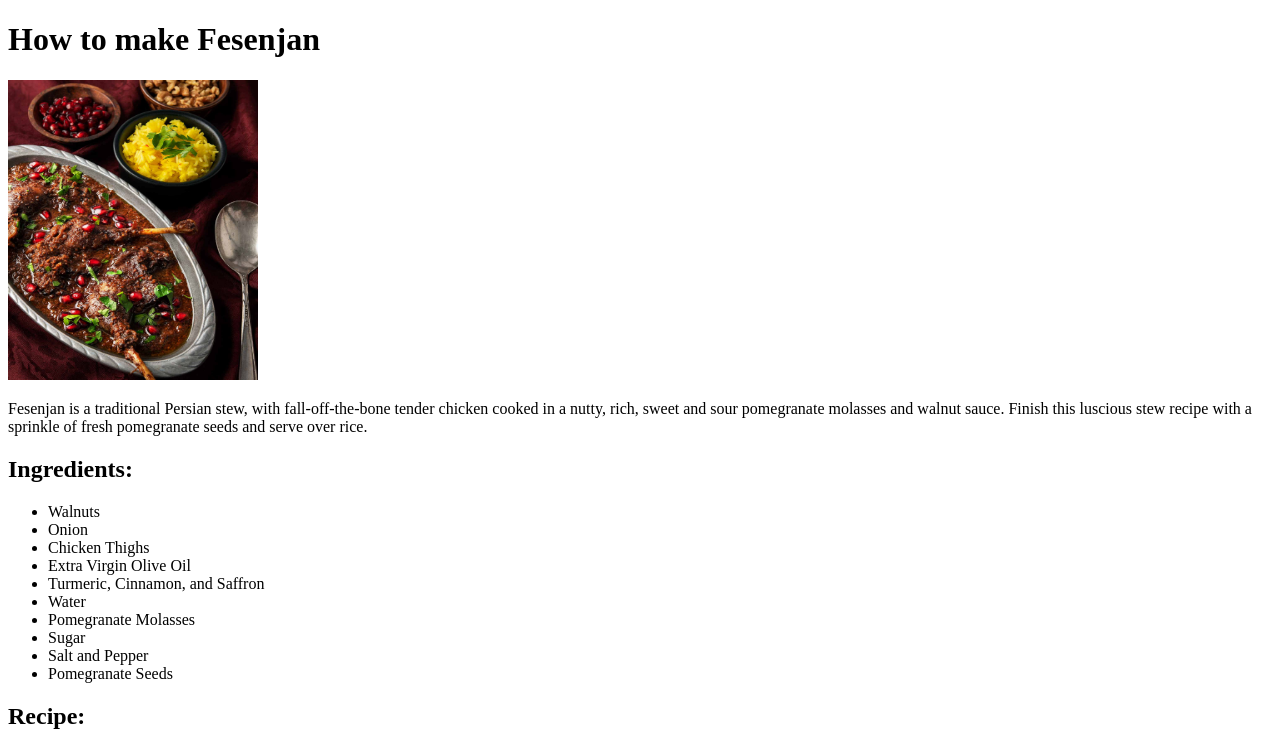
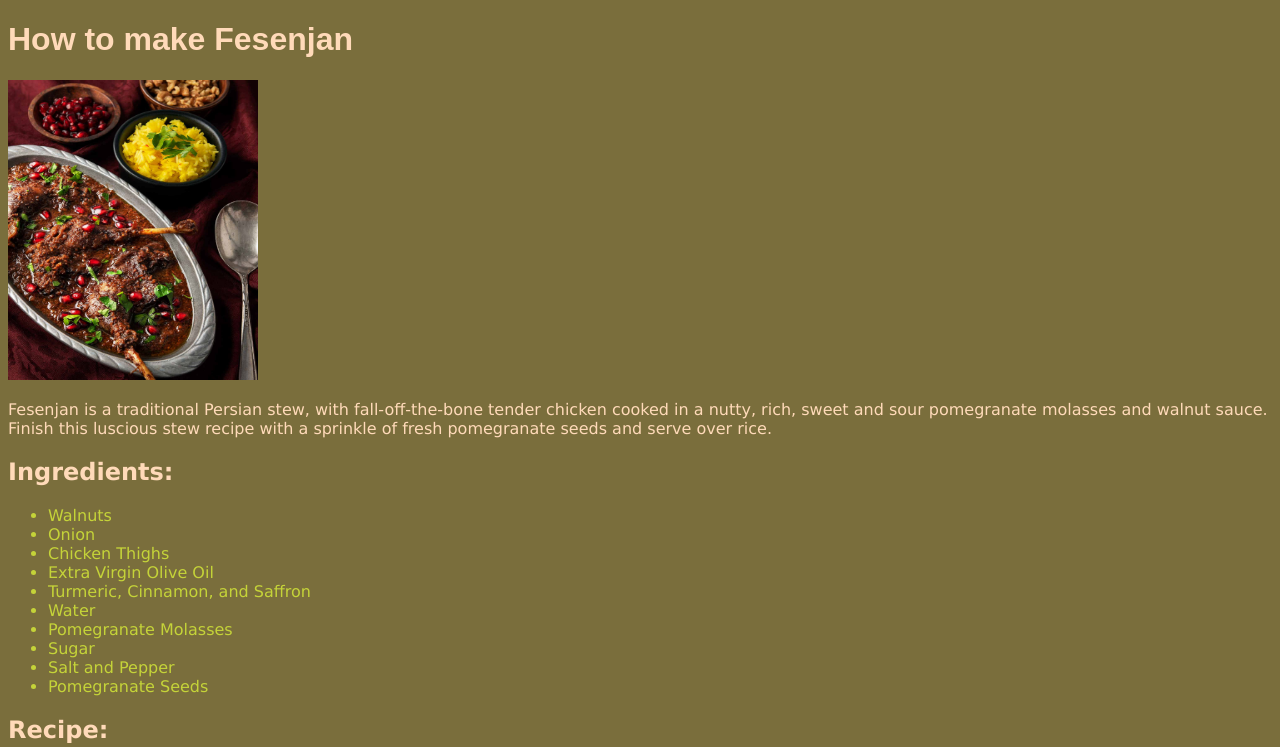
Before and after one commit to nickamo44/odin-recipes, a plain HTML site: page recipes/fesenjan.html in a window 1280 px wide. Shown: the top 747 px of the page. Drawn offline with Linux system fonts and the light colour scheme.

Commit message:
css file added

```diff
--- a/recipes/fesenjan.html
+++ b/recipes/fesenjan.html
@@ -3,6 +3,7 @@
 <head>
     <meta charset="UTF-8">
     <meta name="viewport" content="width=device-width, initial-scale=1.0">
+    <link rel="stylesheet" href="../styles.css">
     <title>How to make Fesenjan</title>
 </head>
 <body>
--- /dev/null
+++ b/styles.css
@@ -0,0 +1,18 @@
+*{
+    background-color: rgb(122, 110, 60);
+    font-family: 'Lucida Sans', 'Lucida Sans Regular', 'Lucida Grande', 'Lucida Sans Unicode', Geneva, Verdana, sans-serif;
+    color: rgba(207, 224, 56, 0.888);
+}
+
+h1{
+    font-family: fantasy;
+    color: peachpuff;
+}
+
+h2{
+    color:peachpuff;
+}
+
+p{
+    color:peachpuff;
+}
```
Also changed, not shown: index.html (+1 -0 lines), recipes/kebabs.html (+1 -0 lines), recipes/pizza.html (+1 -0 lines).
